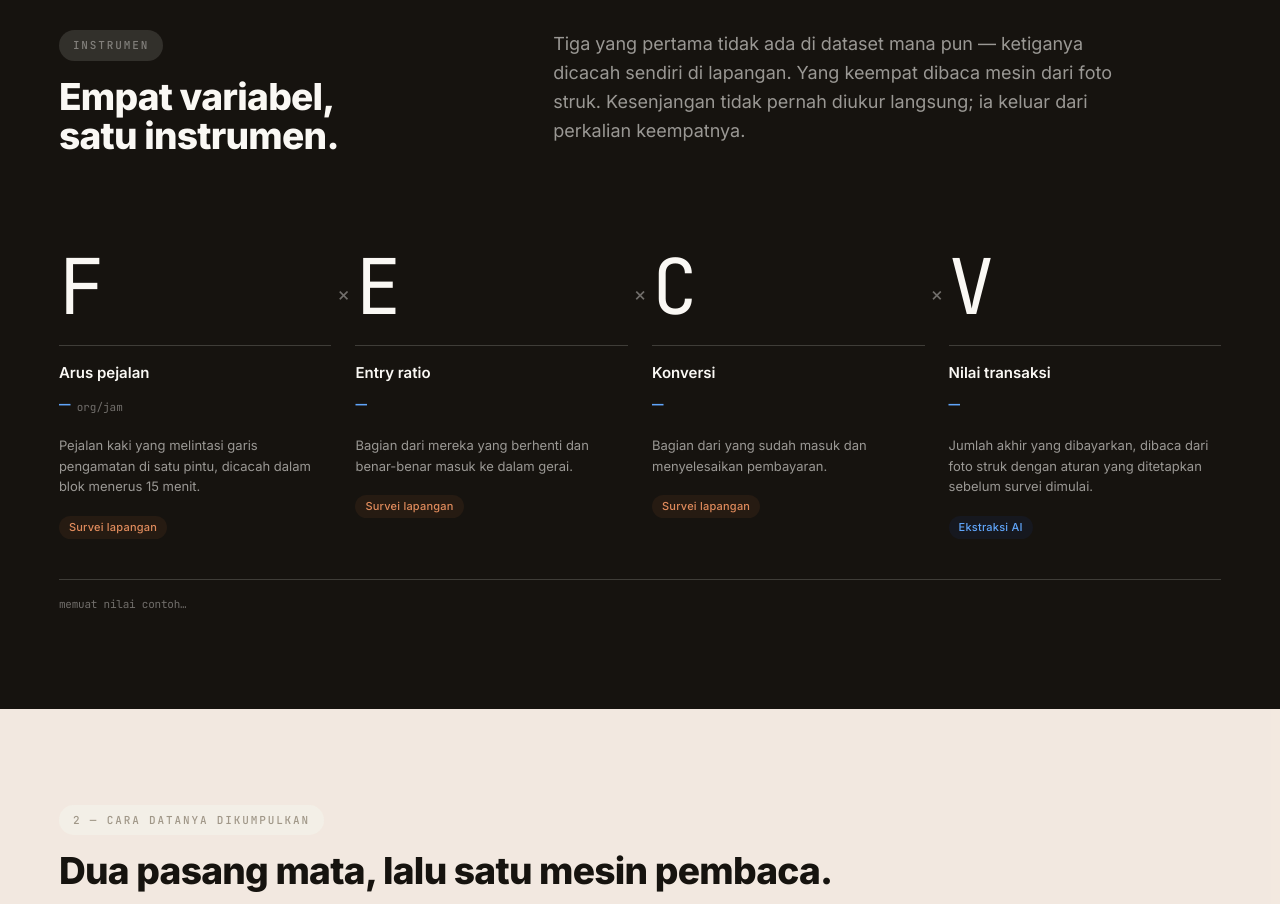
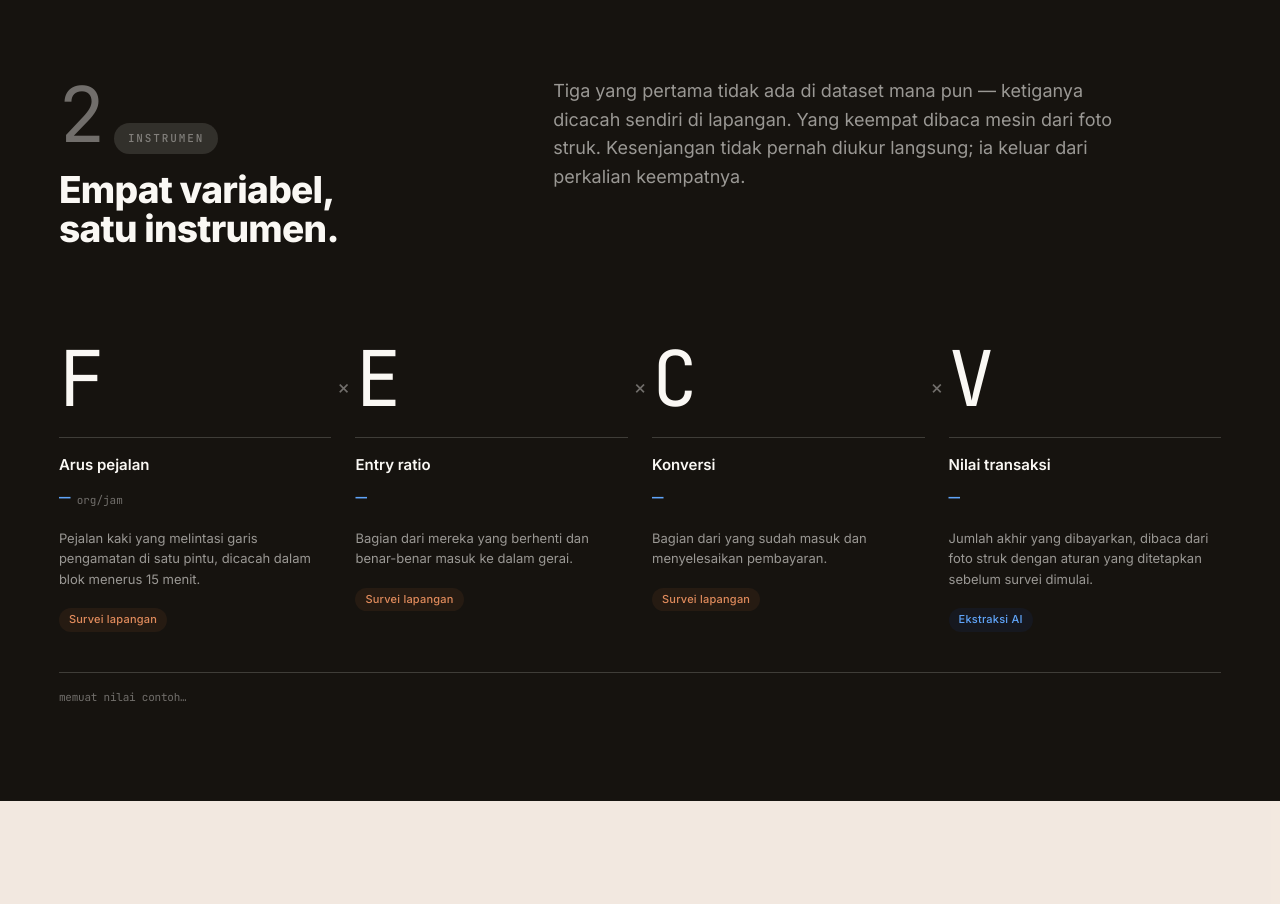
Before and after one commit to pandora-mapid/isistasiun-fe, a Next.js app: page / in a window 1280 px wide. Shown: the part 1600-2504 px from the top of the page. Built offline with nearby package versions, Linux system fonts and the light colour scheme; no server answers.

Commit message:
Beranda V0.04

```diff
--- a/app/page.tsx
+++ b/app/page.tsx
@@ -6,6 +6,7 @@ import { ImagePlaceholder } from "@/components/ImagePlaceholder";
 import { BerandaData } from "@/components/beranda/BerandaData";
 import { HeroPeta } from "@/components/beranda/HeroPeta";
 import { Jejak } from "@/components/beranda/Jejak";
+import { KickerBernomor } from "@/components/beranda/KickerBernomor";
 import { PerbandinganSimpul } from "@/components/beranda/PerbandinganSimpul";
 import { Persamaan } from "@/components/beranda/Persamaan";
 import {
@@ -54,13 +55,21 @@ import {
  * **Putaran kesebelas — komposisi berbeda per section (riset: DESIGN.md
  * Linear/Stripe/Notion/Figma/PostHog, Klim, "Wealth shown to scale", PolicyViz
  * small-multiples, CSS stacked cards).** Prinsip: koherensi di SISTEM kecil
- * yang tetap, variasi di KOMPOSISI. (1) Nomor bab jadi bagian depan kicker
- * (`1 — DUDUK PERKARA`), ukuran persis kicker. (2) Tiap section arketipe
- * BEDA + judul selang-seling kiri/kanan: S1 angka-raksasa (judul kanan), S2
- * foto+overlap DIPERTAHANKAN, S3 kartu staggered + skala bersama (judul
- * kiri), S4 kartu-highlight disandingkan daftar (judul full), S5 tumpukan
- * kartu bergeser (judul kanan). (3) Keluarga kartu `.kartu` — satu sudut
- * tajam, garis-rambut, tanpa bayangan — jadi tanda-tangan yang menyatukan.
+ * yang tetap, variasi di KOMPOSISI. Tiap section arketipe BEDA + judul
+ * selang-seling kiri/kanan: angka-raksasa / foto+overlap / kartu staggered +
+ * skala bersama / kartu-highlight disandingkan daftar / tumpukan kartu
+ * bergeser. Keluarga kartu `.kartu` (garis-rambut, tanpa bayangan) jadi
+ * benang merah yang menyatukan.
+ *
+ * **Putaran kedua belas — refinement:** (1) nomor bab keluar dari pil kicker
+ * & fontnya diperbesar sendiri (`KickerBernomor`). (2) Instrumen (Persamaan)
+ * jadi bab bernomor — seluruh section RENOMOR (1 Duduk / 2 Instrumen / 3 Cara
+ * datanya / 4 Yang sudah dicacah / 5 Dari peta ke keputusan / 6 Untuk siapa).
+ * (3) `.kartu` sudutnya membulat seragam (buang sudut tajam). (4) Kolofon
+ * dilebarkan + dirapatkan ke tengah.
+ *
+ * **Putaran ketiga belas:** nomor bab kehilangan em-dash (cukup angka + pil)
+ * dan fontnya dinaikkan jadi numeral display besar — lihat `KickerBernomor`.
  */
 
 /** Kicker section — chip pil polos, tanpa nomor urut kecil (nomor hidup di
@@ -115,18 +124,13 @@ function Judul({ children }: { children: ReactNode }) {
 }
 
 /**
- * Kepala bab — kicker (bernomor) + judul + garis-rambut.
+ * Kepala bab — kicker bernomor + judul + garis-rambut.
  *
- * Riwayat nomor bab: putaran 9 numeral raksasa PUDAR di belakang judul
- * (ditolak); putaran 10 numeral SOLID raksasa sebaris judul (ditolak juga —
- * "kelewat besar, tidak setara tulisan section-nya"). Putaran 11: nomor jadi
- * bagian DEPAN teks kicker (`1 — DUDUK PERKARA`) — ukuran/berat/warna persis
- * kicker karena LITERAL bagian darinya. Konvensi masthead editorial (Stripe
- * Press, It's Nice That).
- *
- * Dipakai full-width (S2, S4) ATAU sebagai satu kolom grid yang berselang-
- * seling kiri/kanan (S1 kanan, S3 kiri, S5 kanan). Garis-rambut ikut lebar
- * wadahnya — di kolom sempit itu disengaja (gaya Klim).
+ * Nomor bab hidup di `KickerBernomor` (putaran 12: angka di LUAR pil kicker,
+ * fontnya diperbesar sendiri). `KepalaBab` tinggal menyusun kicker → judul →
+ * garis-rambut. Dipakai full-width (bab 3 & 5) ATAU sebagai satu kolom grid
+ * yang berselang-seling kiri/kanan (bab 1 kanan, 4 kiri, 6 kanan). Garis-
+ * rambut ikut lebar wadahnya — di kolom sempit itu disengaja (gaya Klim).
  */
 function KepalaBab({
   n,
@@ -139,7 +143,7 @@ function KepalaBab({
 }) {
   return (
     <div style={{ marginBottom: "var(--s4)" }}>
-      <Lencana label={`${n} — ${kicker}`} />
+      <KickerBernomor n={n} kicker={kicker} />
       <div style={{ marginTop: "var(--s2)" }}>
         <Judul>{judul}</Judul>
       </div>
@@ -320,7 +324,7 @@ export default function BerandaPage() {
             RAKSASA + catatan tepi. Angka yang KAMI ukur (`Rp 2,9 jt`) berdiri
             raksasa di KIRI; judul + kicker di KANAN. Dua fakta KAI yang cuma
             DIKUTIP mengecil jadi catatan di bawah angka raksasa. (Judul KANAN
-            — awal ritme selang-seling S1-kanan/S3-kiri/S5-kanan.)
+            — awal ritme selang-seling: bab 1 kanan, bab 4 kiri, bab 6 kanan.)
             ================================================================ */}
         <section className="reveal" style={{ background: "var(--tile-sky)" }}>
           <div
@@ -349,21 +353,21 @@ export default function BerandaPage() {
         </section>
 
         {/* ================================================================
-            Persamaan — band tinta. Putaran 9 hanya mengganti teks eyebrow-nya
-            ("03 — Instrumen" → "Instrumen"): angka "03" itu sisa skema
-            penomoran putaran 6, dan sekarang bentrok dengan numeral `03` bab
-            "Yang sudah dicacah". Isi & tata letak band tetap.
+            2 · Instrumen (Persamaan) — band tinta. Putaran 12: user minta
+            Instrumen diperlakukan sebagai section penuh, jadi dapat nomor
+            (`2 —`) seperti bab lain — nomornya ada DI DALAM `Persamaan.tsx`
+            lewat `KickerBernomor`. Isi & tata letak band F×E×C×V tetap.
             ================================================================ */}
         <div className="reveal">
           <Persamaan />
         </div>
 
         {/* ================================================================
-            2 · Cara datanya dikumpulkan — full-bleed `--field-wash`. Putaran
-            10: header selebar section (KepalaBab, seperti section lain), lalu
-            badan tetap DUA KOLOM — satu-satunya section yang badannya dua
-            kolom: foto letterbox + kartu angka overlap di KIRI (tak berubah
-            dari putaran 9), dua paragraf di KANAN.
+            3 · Cara datanya dikumpulkan — full-bleed `--field-wash`. Header
+            selebar section, lalu badan DUA KOLOM — satu-satunya section yang
+            badannya dua kolom: foto letterbox + kartu angka overlap di KIRI,
+            dua paragraf di KANAN. (Putaran 12: Instrumen jadi bab 2, jadi
+            section ini bab 3.)
             ================================================================ */}
         <section className="reveal" style={{ background: "var(--field-wash)" }}>
           <div
@@ -371,7 +375,7 @@ export default function BerandaPage() {
             style={{ paddingTop: "var(--s6)", paddingBottom: "var(--s6)" }}
           >
             <KepalaBab
-              n={2}
+              n={3}
               kicker="Cara datanya dikumpulkan"
               judul="Dua pasang mata, lalu satu mesin pembaca."
             />
@@ -399,8 +403,8 @@ export default function BerandaPage() {
                 {/* ~separuh keluar dari sudut kanan-bawah foto. Angka lapangan
                    dipisah garis-rambut: pembungkus grid berlatar `--rule`,
                    tiap sel berlatar `--surface`, `gap: 1px` yang menyingkap
-                   garis di antaranya. `.kartu` = satu sudut tajam + garis-
-                   rambut + tanpa bayangan (keluarga kartu Beranda). */}
+                   garis di antaranya. `.kartu` = garis-rambut + sudut membulat
+                   seragam, tanpa bayangan (keluarga kartu Beranda). */}
                 <div
                   className="kartu"
                   style={{
@@ -488,7 +492,7 @@ export default function BerandaPage() {
         </section>
 
         {/* ================================================================
-            3 · Yang sudah dicacah — full-bleed `--tile-mint`. Arketipe: KARTU
+            4 · Yang sudah dicacah — full-bleed `--tile-mint`. Arketipe: KARTU
             STAGGERED + skala bersama. Judul di KIRI (selang-seling), tiga
             kartu tinggi-berbeda di KANAN — tiap kartu batang rentang mini
             pada SATU skala yang dicetak sekali di atasnya (`PerbandinganSimpul`).
@@ -510,7 +514,7 @@ export default function BerandaPage() {
             >
               <div>
                 <KepalaBab
-                  n={3}
+                  n={4}
                   kicker="Yang sudah dicacah"
                   judul="Tiga simpul, tiga tipe kawasan."
                 />
@@ -543,7 +547,7 @@ export default function BerandaPage() {
         </section>
 
         {/* ================================================================
-            4 · Dari peta ke keputusan — full-bleed `--tile-violet`. Arketipe:
+            5 · Dari peta ke keputusan — full-bleed `--tile-violet`. Arketipe:
             LIST + HIGHLIGHT SPLIT. Header selebar section, lalu badan dua
             kolom — KARTU emas "1 hari kerja" di KIRI (satu-satunya elemen
             ber-isi penuh di halaman) DISANDINGKAN dengan daftar 3 keputusan
@@ -555,7 +559,7 @@ export default function BerandaPage() {
             style={{ paddingTop: "var(--s6)", paddingBottom: "var(--s6)" }}
           >
             <KepalaBab
-              n={4}
+              n={5}
               kicker="Keputusan yang bisa diambil"
               judul="Dari peta ke keputusan sewa."
             />
@@ -665,11 +669,11 @@ export default function BerandaPage() {
         </section>
 
         {/* ================================================================
-            5 · Untuk siapa — full-bleed `--tile-rose`. Arketipe: TUMPUKAN
-            KARTU BERGESER. Isi di KIRI (selang-seling: S5-kanan judul), judul
-            di KANAN. Tiga kartu keluarga (`.kartu`, satu sudut tajam) bergeser
-            diagonal — tiap kartu turun + geser kanan, sebagian saling menimpa
-            di SUDUT (yang tertimpa cuma padding, teks tetap terbaca penuh).
+            6 · Untuk siapa — full-bleed `--tile-rose`. Arketipe: TUMPUKAN
+            KARTU BERGESER. Isi di KIRI (selang-seling: judul di KANAN). Tiga
+            kartu keluarga (`.kartu`) bergeser diagonal — tiap kartu turun +
+            geser kanan, sebagian saling menimpa di SUDUT (yang tertimpa cuma
+            padding, teks tetap terbaca penuh).
             ================================================================ */}
         <section className="reveal" style={{ background: "var(--tile-rose)" }}>
           <div
@@ -724,7 +728,7 @@ export default function BerandaPage() {
               </div>
 
               <KepalaBab
-                n={5}
+                n={6}
                 kicker="Untuk siapa"
                 judul="Tiga kelompok yang datanya kami buka bagi."
               />
@@ -733,35 +737,48 @@ export default function BerandaPage() {
         </section>
 
         {/* ================================================================
-            Kolofon — satu ubin lebar netral (bukan pastel: bagian kejujuran/
-            keterbatasan ini sengaja beda nada dari bento yang playful di
-            section lain). `paddingTop` ditambah putaran 9 — sebelumnya 0,
-            jadi panel `--paper-2` menempel persis di batas bawah band rose
-            "Untuk siapa" tanpa ruang `--paper` di antaranya.
+            Kolofon — satu panel lebar netral (bukan pastel: bagian kejujuran/
+            keterbatasan ini sengaja beda nada dari section lain). Putaran 12:
+            panel DILEBARKAN (`maxWidth` 760 → 1040) dan tiga disclaimer
+            dijadikan BARIS 3 KOLOM, semua rata tengah — supaya section tidak
+            memanjang tinggi ke bawah.
             ================================================================ */}
         <section
           className="wrap reveal"
           style={{ paddingTop: "var(--s6)", paddingBottom: "var(--s6)" }}
         >
-          <div className="bento-panel" style={{ maxWidth: 760, margin: "0 auto" }}>
+          <div
+            className="bento-panel"
+            style={{ maxWidth: 1040, margin: "0 auto", textAlign: "center" }}
+          >
             <div
               style={{ marginBottom: "var(--s3)", display: "flex", justifyContent: "center" }}
             >
               <Lencana label="Yang kami nyatakan terbuka" />
             </div>
             <div
+              className="measure"
               style={{
                 font: "500 clamp(19px, 1.9vw, 25px)/1.5 var(--font-inter), system-ui, sans-serif",
                 letterSpacing: "-0.01em",
                 color: "var(--ink-2)",
-                textAlign: "center",
-                margin: "0 0 var(--s5)",
+                margin: "0 auto",
               }}
             >
               Estimasi potensi bukan proyeksi pendapatan yang pasti. Biaya
               operasi dan risiko usaha tidak diperhitungkan di dalamnya.
             </div>
-            <div className="measure-narrow" style={{ margin: "0 auto" }}>
+            <div
+              style={{
+                display: "grid",
+                gridTemplateColumns: "repeat(3, minmax(0, 1fr))",
+                gap: "var(--s4)",
+                borderTop: "1px solid var(--rule)",
+                marginTop: "var(--s5)",
+                paddingTop: "var(--s4)",
+                textAlign: "left",
+              }}
+            >
               {[
                 "Tiga stasiun berarti hasilnya indikatif; seluruh pengujian bersifat kalibrasi, bukan pembuktian.",
                 "Kawasan dengan sampel tipis ditandai dan tidak diberi estimasi — bukan dibaca sebagai nol.",
@@ -771,24 +788,22 @@ export default function BerandaPage() {
                   key={t}
                   style={{
                     margin: 0,
-                    padding: "var(--s3) 0",
-                    borderTop: "1px solid var(--rule)",
                     fontSize: "var(--t-small)",
-                    lineHeight: 1.7,
+                    lineHeight: 1.65,
                     color: "var(--ink-2)",
                   }}
                 >
                   {t}
                 </p>
               ))}
-              <div style={{ paddingTop: "var(--s3)" }}>
+            </div>
+            <div style={{ marginTop: "var(--s4)" }}>
               <Link
                 href="/metodologi"
                 style={{ fontSize: "var(--t-small)", fontWeight: 600, color: "var(--data)" }}
               >
                 Baca keterbatasan lengkap →
               </Link>
-              </div>
             </div>
           </div>
         </section>
--- /dev/null
+++ b/components/beranda/KickerBernomor.tsx
@@ -0,0 +1,57 @@
+/**
+ * Kicker section bernomor — angka bab (besar) + pil kicker.
+ *
+ * Riwayat nomor bab: putaran 9 numeral raksasa PUDAR di belakang judul
+ * (ditolak); putaran 10 numeral SOLID raksasa (ditolak — kelewat besar);
+ * putaran 11 nomor DI DALAM pil kicker (`1 — DUDUK PERKARA`, seukuran teks
+ * pil); putaran 12 nomor keluar dari pil, sedikit lebih besar, dengan em-dash
+ * (`1 — DUDUK PERKARA`). Putaran 13: em-dash dibuang (cukup angka + pil) dan
+ * angkanya dinaikkan jauh jadi numeral display — `clamp(44px, 6vw, 84px)`,
+ * jangkar visual modern di kepala tiap bab.
+ *
+ * Kenapa ini BUKAN pengulangan putaran 10 yang ditolak: di sana numeral solid
+ * `--ink` sebesar judul dan duduk sebagai elemen kedua yang setara — dua hal
+ * besar bersaing. Di sini angkanya `--ink-faint` (di ink-band otomatis jadi
+ * putih tembus), jadi besar tapi tetap LATAR — pil kicker dan judul yang
+ * dibaca lebih dulu, angkanya penanda urutan yang terasa modern, bukan klaim.
+ *
+ * Fungsi polos (tanpa `"use client"`) supaya bisa dipakai di server
+ * (`page.tsx` → `KepalaBab`) MAUPUN client (`Persamaan.tsx`).
+ *
+ * Angka & pil disejajarkan di DASAR (`align-items: flex-end`). `text-box-trim`
+ * pada angka memangkas kotak-teksnya ke garis-dasar alfabet — tanpa itu
+ * `flex-end` mensejajarkan dasar KOTAK BARIS angka (masih memuat ruang turunan
+ * ~0.25em) dengan dasar pil, jadi glyph "2" yang terlihat malah melayang naik
+ * ~20px. Dengan pangkas ini, dasar glyph yang terlihat = dasar kotak pil.
+ * (Chromium 133+/Safari 18.2+; browser lama jatuh ke perilaku lama — angkanya
+ * sedikit naik, tidak rusak.)
+ */
+export function KickerBernomor({ n, kicker }: { n: number; kicker: string }) {
+  return (
+    <div
+      style={{
+        display: "flex",
+        alignItems: "flex-end",
+        gap: "12px",
+        flexWrap: "wrap",
+      }}
+    >
+      <span
+        className="fig"
+        aria-hidden
+        style={{
+          fontSize: "clamp(44px, 6vw, 84px)",
+          fontWeight: 100,
+          lineHeight: 1,
+          letterSpacing: "-0.04em",
+          color: "var(--ink-faint)",
+          textBoxTrim: "trim-both",
+          textBoxEdge: "cap alphabetic",
+        }}
+      >
+        {n}
+      </span>
+      <span className="eyebrow-chip eyebrow">{kicker}</span>
+    </div>
+  );
+}
--- a/components/beranda/Persamaan.tsx
+++ b/components/beranda/Persamaan.tsx
@@ -10,10 +10,15 @@
  *
  * Bentuk persamaan mengembalikan hubungan itu, dan angkanya diambil dari satu
  * titik pada satu slot yang benar-benar dicacah — bukan rata-rata karangan.
+ *
+ * Putaran 12: kicker "Instrumen" jadi `<KickerBernomor n={2}>` — user minta
+ * band ini diperlakukan sebagai bab bernomor seperti section lain. `--ink-faint`
+ * pada angka otomatis jadi warna terang di `.ink-band`.
  */
 
 import { persen, ribuan, rupiah } from "@/lib/format";
 import { useBeranda } from "./BerandaData";
+import { KickerBernomor } from "./KickerBernomor";
 
 type Suku = {
   huruf: string;
@@ -70,12 +75,9 @@ export function Persamaan() {
           style={{ rowGap: "var(--s4)", alignItems: "start" }}
         >
           <div style={{ gridColumn: "span 4" }}>
-            <span
-              className="eyebrow-chip eyebrow"
-              style={{ marginBottom: "var(--s2)", display: "inline-flex" }}
-            >
-              Instrumen
-            </span>
+            <div style={{ marginBottom: "var(--s2)" }}>
+              <KickerBernomor n={2} kicker="Instrumen" />
+            </div>
             <h2
               style={{
                 font: `800 var(--t-h2)/1.06 var(--font-inter), system-ui, sans-serif`,
```
Also changed, not shown: app/globals.css (+7 -7 lines), components/beranda/HeroPeta.tsx (+5 -5 lines), 1 other file (tests, documents, lock files or other folders). Lines whose indentation alone changed are shown as unchanged.
